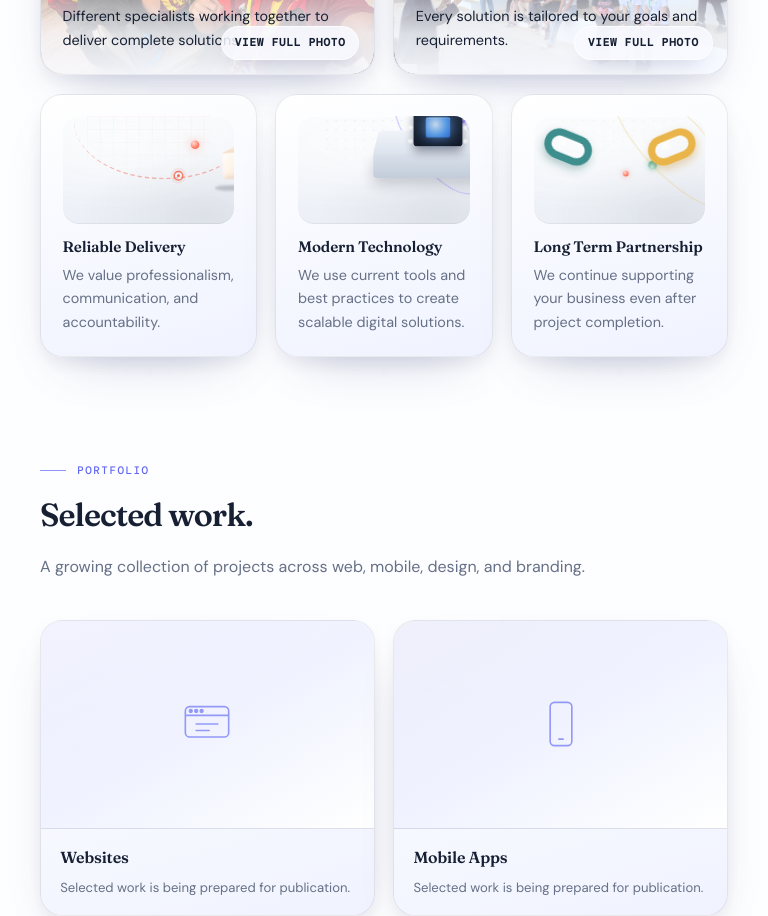
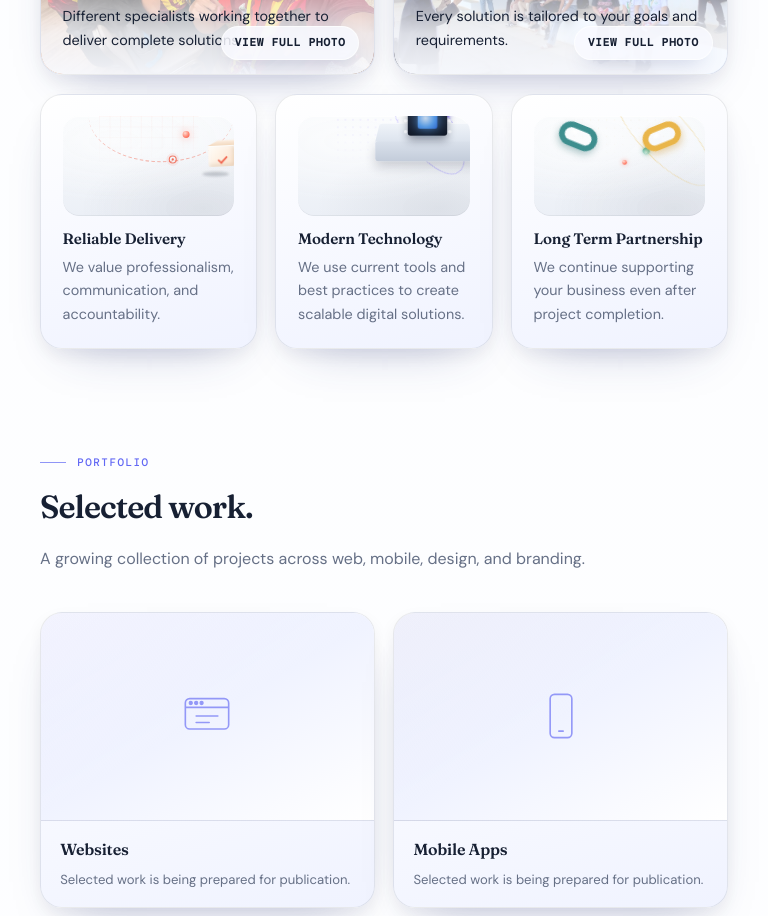
Before and after one commit to Shuash11/AXORA, a website: page index.html in a window 768 px wide. Shown: the part 3586-4502 px from the top of the page. Drawn offline with nearby package versions, Linux system fonts and the light colour scheme.

Commit message:
fix: scale prop scenes to fit tablet card widths
Reduce tablet prop scale from .72 to .58 and stage height from 108px
to 100px so the delivery, technology, and partnership scenes fit
cleanly within the four-column cards at 768-1023px viewports.

```diff
--- a/styles.css
+++ b/styles.css
@@ -1930,8 +1930,8 @@ main > section:not(.hero) > h2 { max-inline-size: 16ch; }
   /* Tablet band: keep why-card headings on one line — the global 14ch cap would otherwise wrap them to two lines. */
   .why-card h3 { max-inline-size: none; font-size: clamp(.95rem, 1.7vw, 1.1rem); white-space: nowrap; }
   /* Prop scenes scale down with the four-column cards so props stay legible without clipping at the 190px travel end. */
-  .why-prop-stage { height: 108px; }
-  .why-prop-stage .why-prop-layer { transform: scale(.72); transform-origin: top center; }
+  .why-prop-stage { height: 100px; }
+  .why-prop-stage .why-prop-layer { transform: scale(.58); transform-origin: top center; }
 }
 
 @media (min-width: 768px) and (max-width: 1199px) {
```
